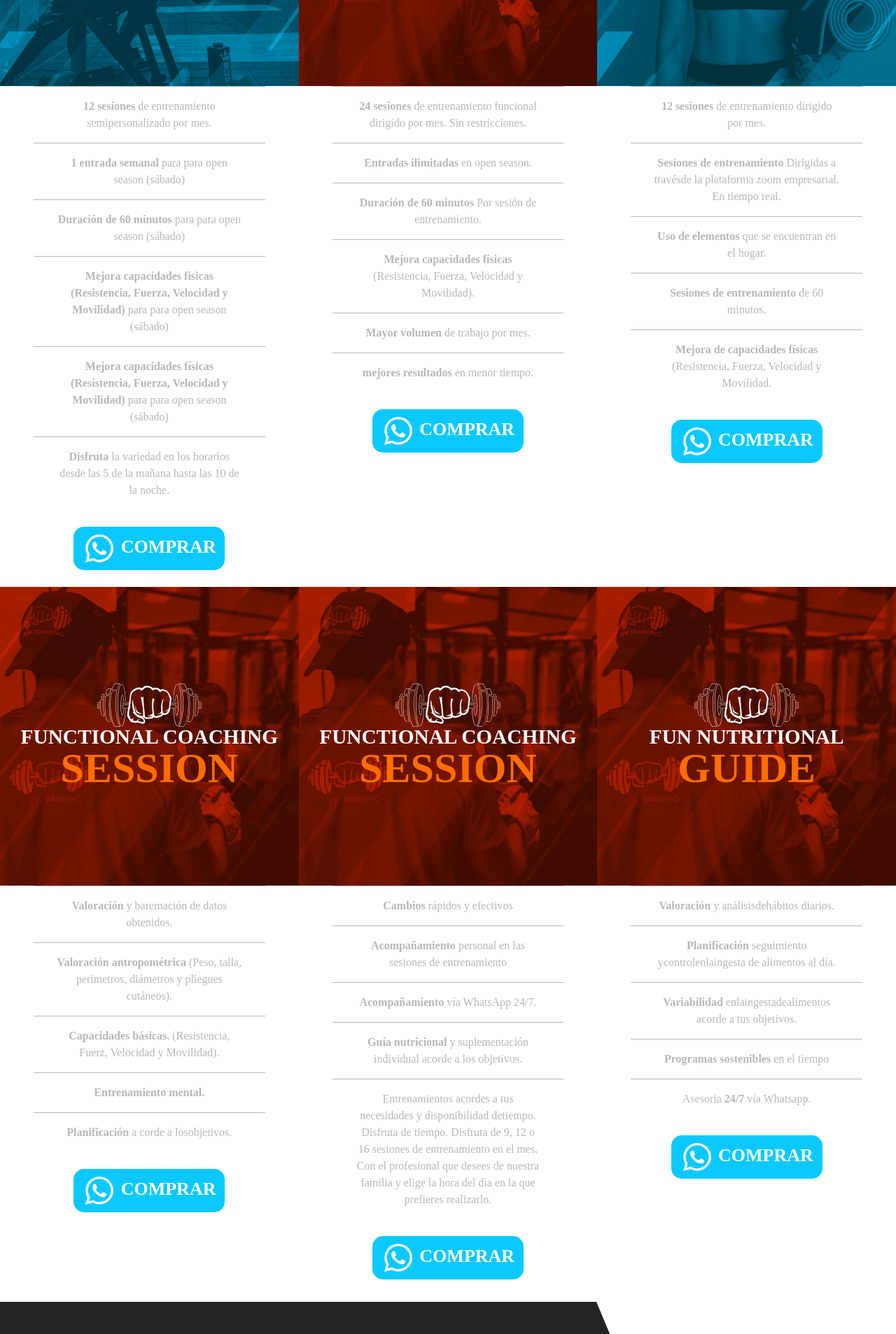
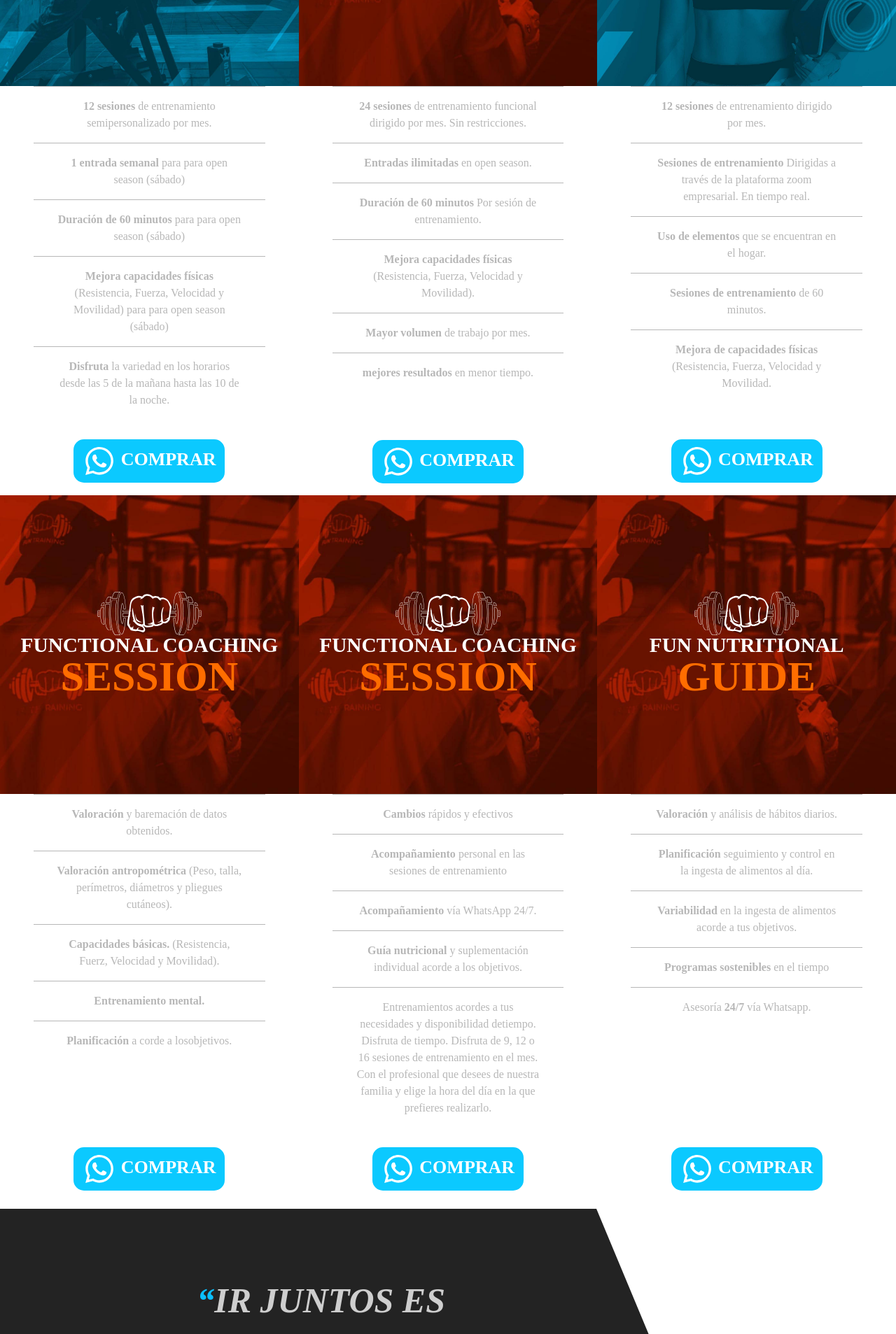
Before and after one commit to Enieto94/funtraining-page, a PHP site: page / in a window 1280 px wide. Shown: the part 3059-4966 px from the top of the page at 70% size. Run offline with PHP 8.4, Linux system fonts and the light colour scheme; some web fonts are replaced.

Commit message:
index and general styles modified, index updated

```diff
--- a/index.php
+++ b/index.php
@@ -551,7 +551,7 @@
 							</div>
 						</div>
 
-						<div class="row">
+						<div class="row plan-container">
 							<div class="col-12 px-3 px-md-5">
 
 								<div class="plan-item py-3">
@@ -574,15 +574,8 @@
 
 								<div class="plan-item py-3">
 
-									<p><strong>Mejora capacidades físicas (Resistencia, Fuerza, Velocidad y
-											Movilidad)</strong> para para open season (sábado)</p>
-
-								</div>
-
-								<div class="plan-item py-3">
-
-									<p><strong>Mejora capacidades físicas (Resistencia, Fuerza, Velocidad y
-											Movilidad)</strong> para para open season (sábado)</p>
+									<p><strong>Mejora capacidades físicas </strong> (Resistencia, Fuerza, Velocidad y
+											Movilidad) para para open season (sábado)</p>
 
 								</div>
 
@@ -634,7 +627,7 @@
 							</div>
 						</div>
 
-						<div class="row">
+						<div class="row plan-container">
 							<div class="col-12 px-3 px-md-5">
 
 								<div class="plan-item py-3">
@@ -719,7 +712,7 @@
 							</div>
 						</div>
 
-						<div class="row">
+						<div class="row plan-container">
 							<div class="col-12 px-3 px-md-5">
 
 								<div class="plan-item py-3">
@@ -730,7 +723,7 @@
 
 								<div class="plan-item py-3">
 
-									<p><strong>Sesiones de entrenamiento </strong>Dirigidas a travésde la plataforma
+									<p><strong>Sesiones de entrenamiento </strong>Dirigidas a través de la plataforma
 										zoom empresarial. En tiempo real.</p>
 
 								</div>
@@ -801,7 +794,7 @@
 							</div>
 						</div>
 
-						<div class="row">
+						<div class="row plan-container">
 
 							<div class="col-12 px-3 px-md-5">
 
@@ -878,7 +871,7 @@
 								</div>
 							</div>
 						</div>
-						<div class="row">
+						<div class="row plan-container">
 							<div class="col-12 px-3 px-md-5">
 
 								<div class="plan-item py-3">
@@ -956,25 +949,25 @@
 							</div>
 						</div>
 
-						<div class="row">
+						<div class="row plan-container">
 							<div class="col-12 px-3 px-md-5">
 
 								<div class="plan-item py-3">
 
-									<p><strong>Valoración </strong> y análisisdehábitos diarios.</p>
+									<p><strong>Valoración </strong> y análisis de hábitos diarios.</p>
 
 								</div>
 
 								<div class="plan-item py-3">
 
-									<p><strong>Planificación </strong> seguimiento ycontrolenlaingesta de alimentos al
+									<p><strong>Planificación </strong> seguimiento y control en la ingesta de alimentos al
 										día.</p>
 
 								</div>
 
 								<div class="plan-item py-3">
 
-									<p><strong>Variabilidad</strong> enlaingestadealimentos acorde a tus objetivos.</p>
+									<p><strong>Variabilidad</strong> en la ingesta de alimentos acorde a tus objetivos.</p>
 
 								</div>
 
--- a/src/css/general-style.css
+++ b/src/css/general-style.css
@@ -239,4 +239,13 @@ ul {
         display: inline;
         margin: unset;
     }
+    .plan-container{
+        position: relative;
+        height: 62%;
+        padding-bottom: 60px;
+    }
+    .plan-container .btn-comprar{
+        position: absolute;
+        bottom: 0;
+    }
 }
--- a/src/css/index-style.css
+++ b/src/css/index-style.css
@@ -170,6 +170,7 @@ input {
 .plan-description span.blanco {
     font-size: 22pt !important;
     line-height: 100%;
+    text-align: center;
 }
 .plan-description span.naranja {
     font-size: 45pt;
@@ -191,6 +192,23 @@ input {
     background: #0bc9ff;
     border-radius: 15px;
     font-weight: 700;
+    transition: ease-in-out 0.3s;
+}
+
+.btn-comprar svg path{
+    fill: #fff;
+    transition: ease-in-out 0.3s;
+}
+
+.btn-comprar:hover{
+    transform: scale(1.1);
+    background: #ff6d00;
+    color: #fff;
+    transition: ease-in-out 0.3s;
+}
+.btn-comprar:hover svg path{
+    /* fill:#000; */
+    transition: ease-in-out 0.3s;
 }
 .cita-1 {
     font-weight: 700;
```
